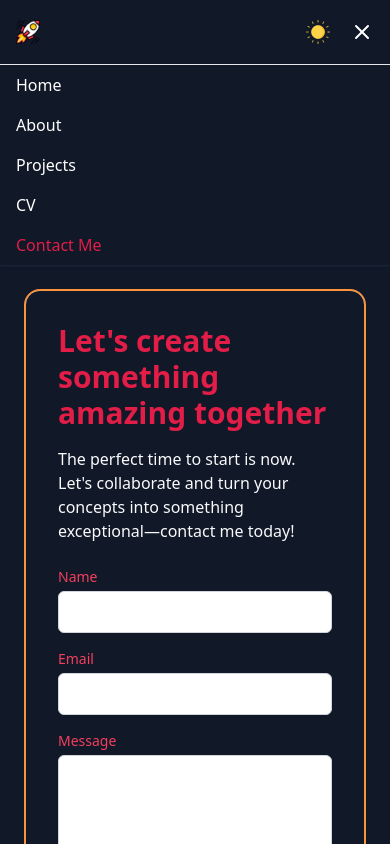
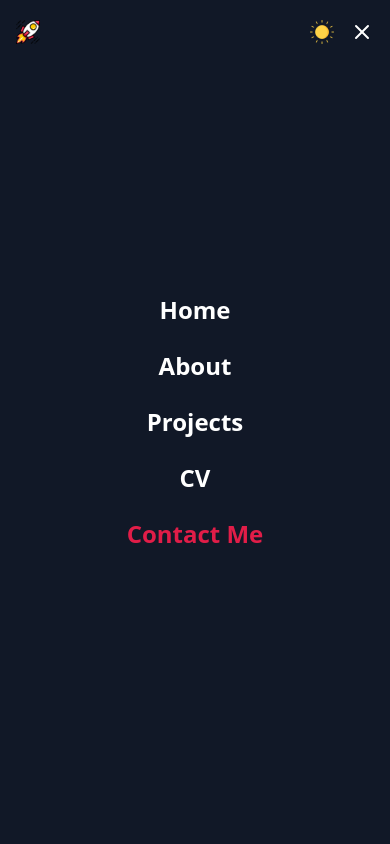
Before and after one commit to evokss/MyPortfolioWebsite, a Next.js app: page /contact in a window 390 px wide. Both pictures are taken after a click on the button "Open menu". Shown: the top 844 px of the page. Built offline with nearby package versions, Linux system fonts and the light colour scheme.

Commit message:
Refactor Navbar with theme toggle and mobile menu functionality

```diff
--- a/app/components/common/NavBar.jsx
+++ b/app/components/common/NavBar.jsx
@@ -55,12 +55,12 @@ const Navbar = () => {
   const isActive = (path) => pathname === path;
 
   return (
-    <nav className="bg-white dark:bg-gray-900 shadow-md dark:shadow-sm dark:shadow-slate-800 sticky top-0 z-50">
+    <nav className="bg-white dark:bg-gray-900 shadow-md dark:shadow-sm dark:shadow-slate-800 sticky top-0 z-40">
       <div className="max-w-7xl mx-auto px-4 sm:px-6 lg:px-8">
-        <div className="flex justify-between items-center h-16">
-          {/* Logo/Brand Icon */}
-          <div className="flex items-center">
-            <Link href="/">
+        <div className="flex justify-between items-center h-16 relative">
+          {/* Logo Icon */}
+          <div className="flex items-center z-50">
+            <Link href="/" className="flex items-center">
               <img
                 src="/icons/rocket.png"
                 className="size-6 transition ease-in-out delay-125 hover:scale-125"
@@ -70,23 +70,25 @@ const Navbar = () => {
           </div>
 
           {/* Desktop Links */}
-          <div className="hidden md:flex space-x-6">
+          <div className="hidden md:flex items-center space-x-6">
+            {/* Theme Toggle */}
             {theme === "light" ? (
               <img
                 src="/icons/moon.png"
                 className="size-6 transition ease-in-out delay-125 hover:scale-125 cursor-pointer"
                 onClick={() => themeSwitchHandler("dark")}
-                alt="Header Logo"
+                alt="Toggle Dark Mode"
               />
             ) : (
               <img
                 src="/icons/sun.png"
                 className="size-6 transition ease-in-out delay-125 hover:scale-125 cursor-pointer"
                 onClick={() => themeSwitchHandler("light")}
-                alt="Header Logo"
+                alt="Toggle Light Mode"
               />
             )}
 
+            {/* Navigation Links */}
             <Link
               href="/"
               className={`
@@ -132,25 +134,29 @@ const Navbar = () => {
           </div>
 
           {/* Mobile Menu Button */}
-          <div className="md:hidden flex items-center">
+          <div className="md:hidden flex items-center z-50">
+            {/* Theme Toggle for Mobile */}
             {theme === "light" ? (
               <img
                 src="/icons/moon.png"
-                className="size-6 transition ease-in-out delay-125 hover:scale-125 mr-5 cursor-pointer"
+                className="size-6 transition ease-in-out delay-125 hover:scale-125 mr-4 cursor-pointer"
                 onClick={() => themeSwitchHandler("dark")}
-                alt="Header Logo"
+                alt="Toggle Dark Mode"
               />
             ) : (
               <img
                 src="/icons/sun.png"
-                className="size-6 transition ease-in-out delay-125 hover:scale-125 mr-5 cursor-pointer"
+                className="size-6 transition ease-in-out delay-125 hover:scale-125 mr-4 cursor-pointer"
                 onClick={() => themeSwitchHandler("light")}
-                alt="Header Logo"
+                alt="Toggle Light Mode"
               />
             )}
+
+            {/* Menu Toggle Button */}
             <button
               onClick={toggleMenu}
               className="text-gray-800 dark:text-white focus:outline-none"
+              aria-label={isOpen ? "Close menu" : "Open menu"}
             >
               {isOpen ? <FiX size={24} /> : <FiMenu size={24} />}
             </button>
@@ -160,15 +166,15 @@ const Navbar = () => {
 
       {/* Mobile Links */}
       {isOpen && (
-        <div className="md:hidden bg-white dark:bg-gray-900 border-t border-gray-200">
+        <div className="fixed inset-0 z-40 bg-white dark:bg-gray-900 flex flex-col items-center justify-center space-y-6">
           <Link
             href="/"
             className={`
-              block px-4 py-2
+          text-2xl font-semibold
           ${
             isActive("/")
-                  ? "text-rose-600 bg-gray-100 dark:bg-gray-900"
-                  : "text-gray-800 dark:text-white hover:bg-gray-100 dark:hover:bg-gray-800"
+              ? "text-rose-600"
+              : "text-gray-800 dark:text-white hover:text-rose-600"
           }
         `}
           >
@@ -176,30 +182,30 @@ const Navbar = () => {
           </Link>
           <Link
             href="/development"
-            className="block px-4 py-2 text-gray-800 dark:text-white hover:bg-gray-100 dark:hover:bg-gray-800"
+            className="text-2xl font-semibold text-gray-800 dark:text-white hover:text-rose-600"
           >
             About
           </Link>
           <Link
             href="/development"
-            className="block px-4 py-2 text-gray-800 dark:text-white hover:bg-gray-100 dark:hover:bg-gray-800"
+            className="text-2xl font-semibold text-gray-800 dark:text-white hover:text-rose-600"
           >
             Projects
           </Link>
           <Link
             href="/development"
-            className="block px-4 py-2 text-gray-800 dark:text-white hover:bg-gray-100 dark:hover:bg-gray-800"
+            className="text-2xl font-semibold text-gray-800 dark:text-white hover:text-rose-600"
           >
             CV
           </Link>
           <Link
             href="/contact"
             className={`
-              block px-4 py-2
+          text-2xl font-semibold
           ${
             isActive("/contact")
-                  ? "text-rose-600 bg-gray-100 dark:bg-gray-900"
-                  : "text-gray-800 dark:text-white hover:bg-gray-100 dark:hover:bg-gray-800"
+              ? "text-rose-600"
+              : "text-gray-800 dark:text-white hover:text-rose-600"
           }
         `}
           >
```
Lines whose indentation alone changed are shown as unchanged.
